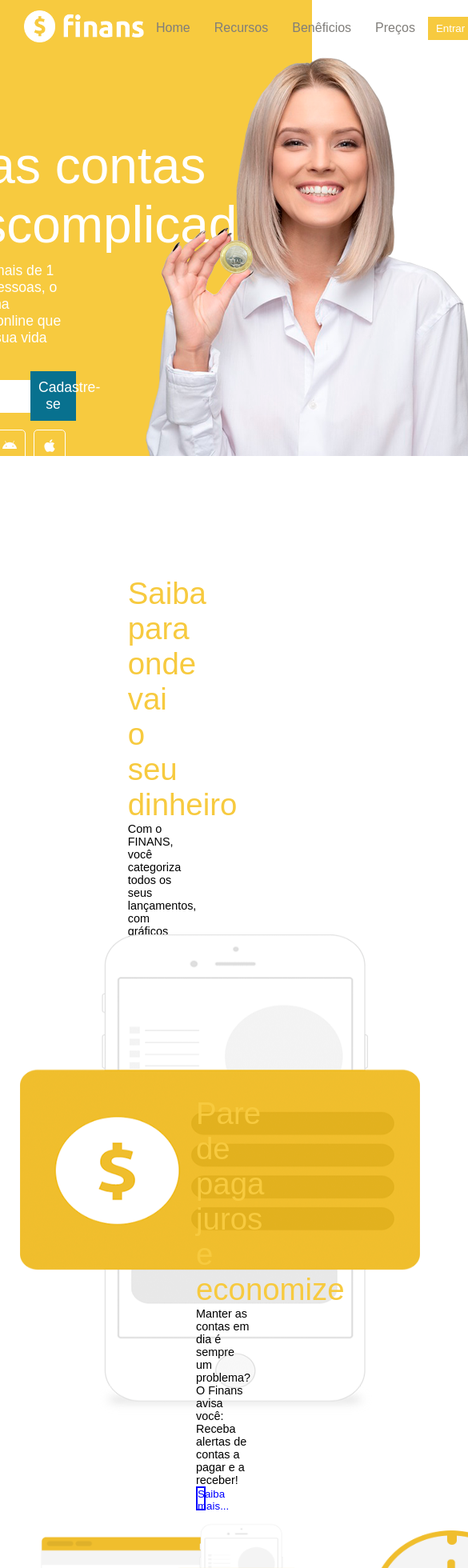
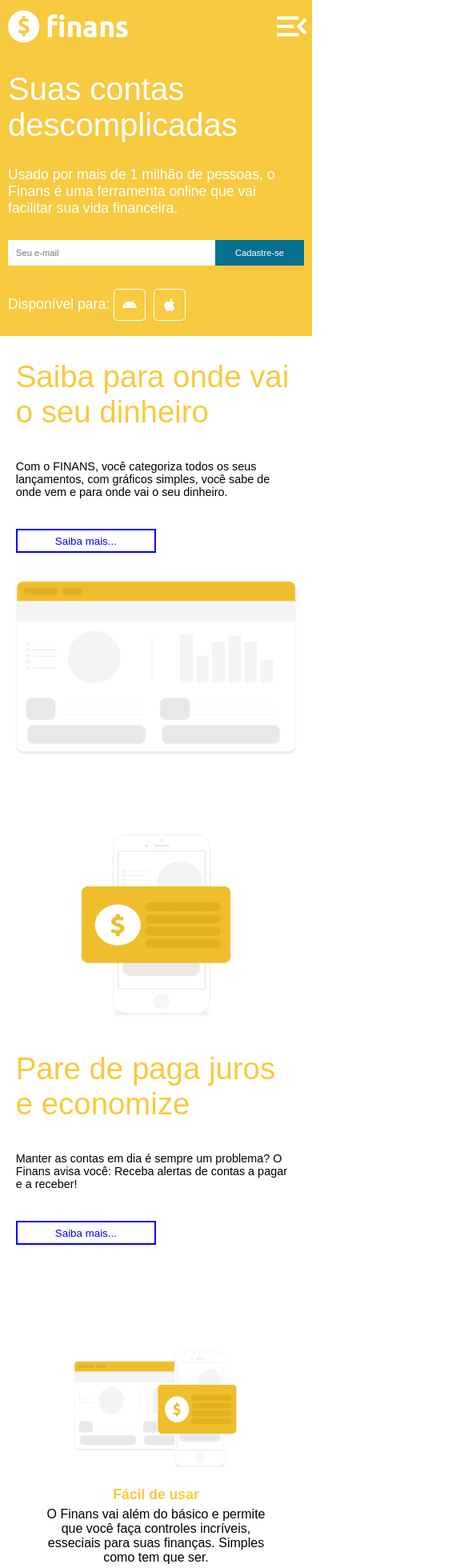
Before and after one commit to Ghenriquer10/finans-project, a React (Create React App) app: page / in a window 390 px wide. Shown: the top 1960 px of the page at 80% size, 585 px wide, since content can reach past the window. Built offline with nearby package versions, Linux system fonts and the light colour scheme.

Commit message:
finalizando menu mobile

```diff
--- a/package.json
+++ b/package.json
@@ -10,6 +10,7 @@
     "react-dom": "^17.0.2",
     "react-icons": "^4.3.1",
     "react-scripts": "5.0.0",
+    "react-spring": "^9.4.5",
     "source-map-resolve": "^0.6.0",
     "styled-components": "^5.3.5",
     "web-vitals": "^2.1.4"
--- a/src/App.js
+++ b/src/App.js
@@ -1,12 +1,13 @@
 import Home from './pages/Home';
 import GlobalStyle from './styles/global';
+import DataProvider from './contexts/datas';
 function App() {
   return (
-    <>
-      <GlobalStyle/>
-      <Home/>
-    </>
-  );
+      <DataProvider>
+        <GlobalStyle/>
+        <Home/>
+      </DataProvider>
+    );
 }
 
 export default App;
--- a/src/components/Body/style.js
+++ b/src/components/Body/style.js
@@ -6,8 +6,12 @@
     height: 500px;
     display: flex;
     align-items: center;
+    flex-direction: row;
     justify-content: center;
-    flex-direction: row;
+
+    @media (min-width: 320px) and (max-width: 768px) {
+        height: 350px;
+    }
 `;
 
 export const About = styled.div`
@@ -18,6 +22,14 @@
     align-items: flex-start;
     flex-direction: column;
     padding: 100px;
+
+    @media (min-width: 320px) and (max-width: 768px) {
+        padding: 10px;
+        align-items: center;
+        justify-content: space-around;
+    }
+
+
 
     p{
         color: #fff;
@@ -30,11 +42,15 @@
         display: flex;
         align-items: flex-start;
         justify-content: flex-start;
+
+        @media (min-width: 320px) and (max-width: 480px) {
+            font-size: 2.5em;
+        }
     }
 
     p:nth-child(2){
+        margin-bottom: 10px;
 
-        margin-bottom: 10px;
     }
 
 
@@ -51,6 +67,9 @@
         width: 70%;
         padding: 10px;
         font-size: 1.1em;
+        @media (min-width: 320px) and (max-width: 480px) {
+            font-size: 0.7em;
+        }
     }
 
     button{
@@ -61,6 +80,10 @@
         color: #fff;
         cursor: pointer;
         font-size: 1.1em;
+
+        @media (min-width: 320px) and (max-width: 480px) {
+            font-size: 0.7em;
+        }
     }
 
     button:hover{
@@ -72,7 +95,7 @@
 export const Mobile = styled.div`
     display: flex;
     align-items: center;
-    width: 50%;
+    width: 100%;
 
     svg{
         color: #fff;
@@ -102,6 +125,10 @@
     flex-direction: column;
     justify-content: end;
     align-items: center;
+
+    @media (min-width: 320px) and (max-width: 1024px) {
+        display: none;
+    }
 `;
 
 export const ContainerContent = styled.div`
@@ -116,12 +143,20 @@
 export const FirstContent = styled.div`
     display: flex;
     align-items: center;
-    justify-content: center;
+    justify-content: space-around;
     flex-direction: column;
     flex-direction: row;
     padding: 100px;
     width: 95%;
-    height: 500px;
+    height: 100%;
+        @media (min-width: 320px) and (max-width: 768px) {
+            padding: 0;
+            flex-direction: column;
+        }
+
+        @media (min-width: 769px) and (max-width: 1024px){
+            padding: 0;
+        }
 
     .about{
         width: 100%;
@@ -130,6 +165,12 @@
         display: flex;
         flex-direction: column;
         justify-content: space-between;
+
+        @media (min-width: 320px) and (max-width: 768px) {
+            padding: 10px;
+            height: 300px;
+            justify-content: space-around;
+        }
 
         p:first-child{
             font-size: 2.4em;
@@ -141,7 +182,7 @@
         }
 
         button{
-            width: 17%;
+            width: 50%;
             height: 30px;
             background-color: #fff;
             border: 2px solid blue;
@@ -158,6 +199,7 @@
 
     .about-image{
         width: 100%;
+
         img{
             width: 100%;
             height: 100%;
@@ -166,7 +208,7 @@
 `;
 
 export const SecondContent = styled.div`
-    height: 800px;
+    height: 100%;
     width: 95%;
     display: flex;
     align-items: center;
@@ -174,11 +216,29 @@
     flex-direction: row;
     padding: 100px;
 
+        @media (min-width: 320px) and (max-width: 768px) {
+            padding: 0;
+            flex-direction: column;
+            height: 700px;
+        }
+
+        @media (min-width: 769px) and (max-width: 1024px){
+            padding: 0;
+        }
+
     .about-image{
         width: 100%;
+        display: flex;
+        justify-content: center;
+        align-items: center;
         img{
-            height: 600px;
-            width: 500px;
+            height: 100%;
+            width: 100%;
+
+            @media (min-width: 320px) and (max-width: 768px) {
+                height: 90%;
+                width: 50%;
+            }
         }
     }
 
@@ -190,6 +250,12 @@
         justify-content: space-between;
         padding: 50px;
 
+        @media (min-width: 320px) and (max-width: 768px) {
+            padding: 10px;
+            height: 300px;
+            justify-content: space-around;
+        }
+
         p:first-child{
             font-size: 2.4em;
             color: #F7CA3F;
@@ -200,7 +266,7 @@
         }
 
         button{
-            width: 17%;
+            width: 50%;
             height: 30px;
             background-color: #fff;
             border: 2px solid blue;
@@ -217,26 +283,46 @@
 `;
 
 export const ThirdContent = styled.div`
-    width: 80%;
-    height: 400px;
+    width: 95%;
+    height: 100%;
     display: flex;
-    justify-content: space-between;
+    justify-content: space-around;
     align-items: center;
+
+    @media (min-width: 320px) and (max-width: 1024px) {
+        flex-direction: column;
+    }
+
+    @media (min-width: 769px) and (max-width: 1024px) {
+        width: 100%;
+    }
+
     h1{
         color: #F7CA3F;
         margin-top: 20px;
+        @media (min-width: 320px) and (max-width: 480px) {
+            font-size: 1.1em;
+        }
     }
 
     p{
         width: 80%;
         margin-top: 5px;
+        text-align: center;
     }
 
     img{
         height: 200px;
         width: 350px;
+        @media (min-width: 320px) and (max-width: 480px) {
+            height: 150px;
+            width: 220px;
+        }
     }
-    .easily{
+
+
+
+        .easily{
             height: 80%;
             display: flex;
             flex-direction: column;
@@ -257,4 +343,8 @@
             justify-content: center;
             align-items: center;
         }
+
+        .easily, .time, .suport{
+            margin: 30px 0;
+        }
 `;
--- a/src/components/Footer/style.js
+++ b/src/components/Footer/style.js
@@ -11,6 +11,10 @@
     justify-content: space-around;
     flex-direction: row;
 
+    @media (min-width: 320px) and (max-width: 768px) {
+        flex-direction: column;
+    }
+
     .pages{
         width: 50%;
         display: flex;
@@ -21,6 +25,11 @@
             margin: 0 20px;
             font-family: monospace;
             font-size: 1.3em;
+
+            @media (min-width: 320px) and (max-width: 768px) {
+                margin: 0 5px;
+            }
+
         }
 
     }
@@ -37,6 +46,10 @@
         svg{
             height: 40px;
             width: 40px;
+            @media (min-width: 320px) and (max-width: 480px) {
+                height: 30px;
+                width: 30px;
+            }
         }
     }
 `;
--- a/src/components/Header/index.js
+++ b/src/components/Header/index.js
@@ -1,10 +1,54 @@
-import React from 'react'
+import React, { useContext } from 'react'
 import * as C from './style'
 import logo from '../../assets/logo.png'
+import { MdOutlineMenuOpen } from 'react-icons/md'
+import { DataContext } from '../../contexts/datas'
+import { GrLinkNext } from 'react-icons/gr'
+import {useSpring, animated} from 'react-spring'
+
 export const Header = () => {
+
+    const { menuMobile ,setMenuMobile } = useContext(DataContext)
+    function toogleMenu(){
+        setMenuMobile(prev => !prev)
+        console.log(menuMobile)
+    }
+
+    const animation = useSpring({
+        from: {
+            position: 'absolute',
+            top: '0',
+            translateX: '-100%'
+        },
+        to: {
+            position: 'absolute',
+            top: '0',
+            height: '100vh',
+            width: '100%',
+            translateX: '0%',
+        }
+    })
+
     return(
         <C.HeaderContainer>
+            {menuMobile ?
+            <animated.div style={animation}>
+                <C.MobileMenu>
+                    <GrLinkNext onClick={toogleMenu}/>
+                    <a href='*'><p>Home</p></a>
+                    <a href='*'><p>Recursos</p></a>
+                    <a href='*'><p>Benêficios</p></a>
+                    <a href='*'><p>Preços</p></a>
+                    <button>
+                        Entrar
+                    </button>
+                </C.MobileMenu>
+            </animated.div>: null }
+
             <C.Logo><a href="*"><img src={logo} alt="logo"/></a></C.Logo>
+            <C.MobileMenuButton>
+                <MdOutlineMenuOpen onClick={toogleMenu}/>
+            </C.MobileMenuButton>
             <C.Menu>
                 <a href='*'><p>Home</p></a>
                 <a href='*'><p>Recursos</p></a>
--- a/src/components/Header/style.js
+++ b/src/components/Header/style.js
@@ -18,6 +18,69 @@
     img{
         width: 150px;
         margin-left: 30px;
+        @media (min-width: 320px) and (max-width: 768px) {
+            margin-left: 10px;
+        }
+    }
+
+`;
+
+export const MobileMenuButton = styled.div`
+    cursor: pointer;
+
+    svg{
+        color: #fff;
+        height: 50px;
+        width: 50px;
+    }
+`;
+
+export const MobileMenu = styled.div`
+    position: absolute;
+    right: 0;
+    top: 0;
+    background: black;
+    color: #fff;
+    width: 90%;
+    height: 100%;
+    border-radius:0 0 0 20px;
+    display: flex;
+    align-items: center;
+    justify-content: center;
+    flex-direction: column;
+    background-color: #0714ab;
+    opacity: 0.9;
+
+    svg{
+        background-color: white;
+        height: 50px;
+        width: 50px;
+        position: absolute;
+        top: 10px;
+        left: 15px;
+    }
+
+    a, button{
+        font-size: 1.3em;
+        margin: 10px 0;
+    }
+
+    a{
+        color: #fff;
+    }
+
+    button{
+        width: 50%;
+        border: none;
+        height: 7%;
+        border-radius: 5px;
+        cursor: pointer;
+    }
+
+    button:hover{
+        transition: all 1s;
+        background-color: blue;
+        color: #fff;
     }
 
 `;
@@ -27,6 +90,10 @@
     align-items: center;
     flex-direction: row;
     margin-right: 30px;
+
+    @media (min-width: 320px) and (max-width: 768px) {
+        display: none;
+    }
 
     p{
         margin: 0 5px;
--- /dev/null
+++ b/src/contexts/datas.js
@@ -0,0 +1,17 @@
+import React, {useState, createContext} from 'react';
+
+export const DataContext = createContext({});
+
+
+function DataProvider({children}){
+
+    const[menuMobile, setMenuMobile] = useState(false);
+
+    return(
+        <DataContext.Provider value={{menuMobile, setMenuMobile}}>
+            {children}
+        </DataContext.Provider>
+    )
+}
+
+export default DataProvider;
```
Also changed, not shown: src/components/Body/index.js (indentation only), 1 other file (tests, documents, lock files or other folders).
